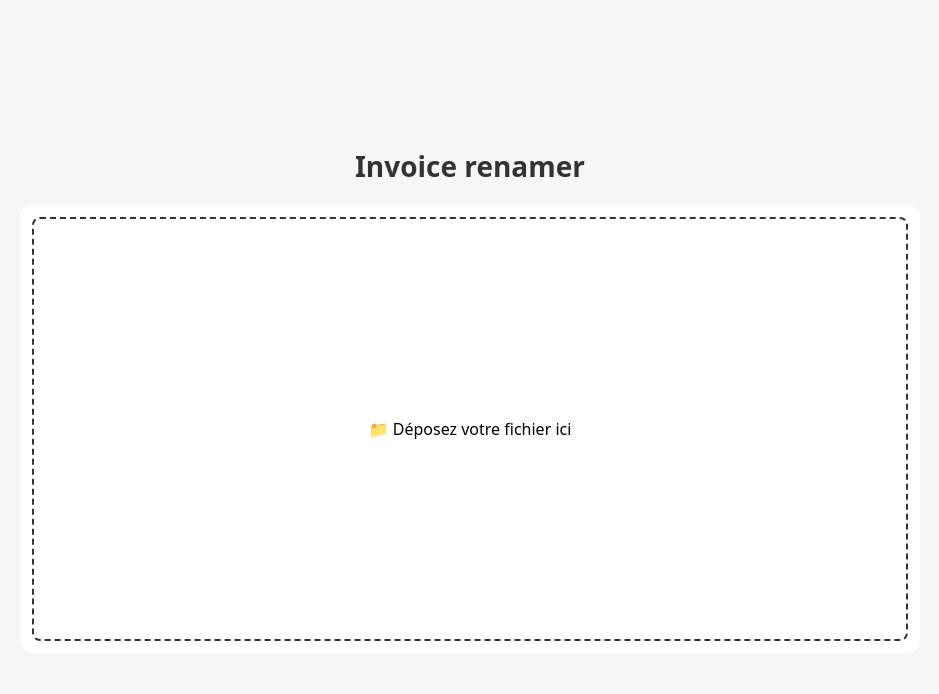
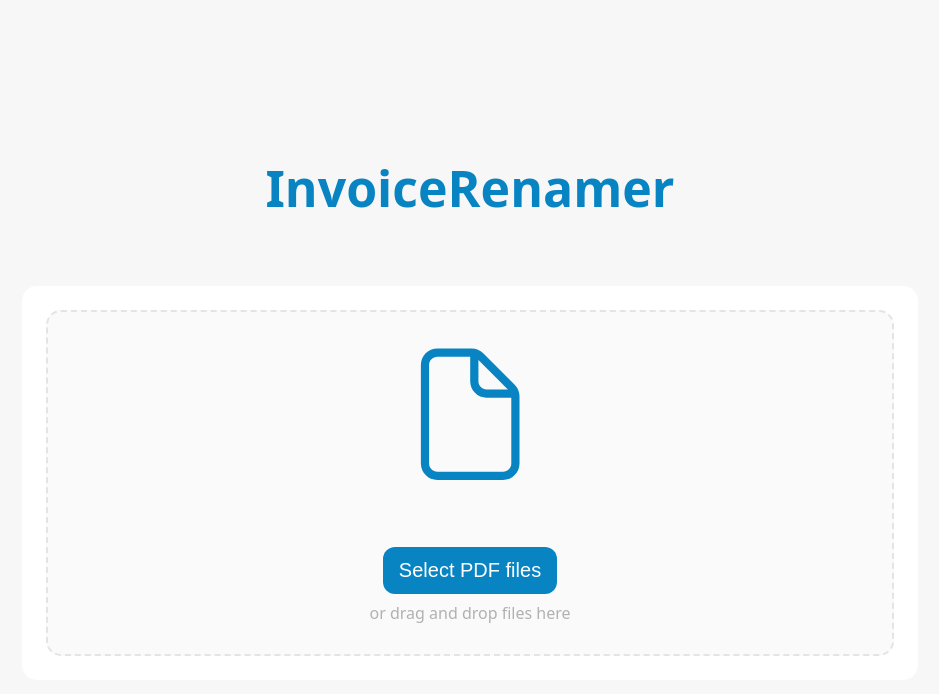
Before and after one commit to Dogmael/invoice-renamer, a website built with Vite: page invoiceRenamer/index.html in a window 1280 px wide. Shown: the whole page, without its empty margins (170-1109 px from the left). Built offline with nearby package versions, Linux system fonts and the light colour scheme.

Commit message:
First simple complet front

```diff
--- a/invoiceRenamer/index.html
+++ b/invoiceRenamer/index.html
@@ -5,7 +5,7 @@
   <meta charset="UTF-8" />
   <link rel="stylesheet" href="/src/styles.css" />
   <meta name="viewport" content="width=device-width, initial-scale=1.0" />
-  <title>Invoice renamer</title>
+  <title>InvoiceRenamer</title>
   <script type="module" src="/src/main.ts" defer></script>
 </head>
 
@@ -14,13 +14,24 @@
     <div class="centered-box">
       <!-- Zone de texte -->
       <div class="text-zone">
-        <h1>Invoice renamer</h1>
+        <h1>InvoiceRenamer</h1>
       </div>
 
       <!-- Zone de drop -->
       <div class="drop-zone-container" id="dropZoneContainer">
         <div class="drop-zone" id="dropZone">
-          <p>📁 Déposez votre fichier ici</p>
+          <div class="drop-zone-content">
+            <div class="drop-zone-icon">
+              <svg class="pdf-icon" xmlns="http://www.w3.org/2000/svg" viewBox="0 0 640 640">
+                <path
+                  d="M320 96L192 96C174.3 96 160 110.3 160 128L160 512C160 529.7 174.3 544 192 544L448 544C465.7 544 480 529.7 480 512L480 256L384 256C348.7 256 320 227.3 320 192L320 96zM466.7 224L352 109.3L352 192C352 209.7 366.3 224 384 224L466.7 224zM128 128C128 92.7 156.7 64 192 64L325.5 64C342.5 64 358.8 70.7 370.8 82.7L493.3 205.3C505.3 217.3 512 233.6 512 250.6L512 512C512 547.3 483.3 576 448 576L192 576C156.7 576 128 547.3 128 512L128 128z" />
+              </svg>
+            </div>
+            <div class="drop-zone-actions">
+              <button class="select-button" id="selectButton">Select PDF files</button>
+              <p class="darg-and-drop-files-hint">or drag and drop files here</p>
+            </div>
+          </div>
           <input type="file" id="fileInput" style="display: none;">
         </div>
       </div>
--- a/invoiceRenamer/src/styles.css
+++ b/invoiceRenamer/src/styles.css
@@ -1,10 +1,15 @@
+:root {
+  --primary-color: #0884C3;
+  --border-radius: 15px;
+}
+
 html,
 body {
   margin: 0;
   padding: 0;
   height: 100%;
   font-family: system-ui;
-  background-color: rgb(246, 246, 246);
+  background-color: #F7F7F7;
   overflow: scroll;
 }
 
@@ -15,9 +20,9 @@ body {
 }
 
 .centered-box {
-  width: clamp(320px, 80vw, 900px);
-  max-height: calc(100dvh - 4rem);
-  aspect-ratio: 16/9;
+  width: clamp(320px, 70vw, 900px);
+  max-height: calc(100dvh - 15rem);
+  aspect-ratio: 4/3;
   overflow-y: auto;
   display: flex;
   flex-direction: column;
@@ -29,9 +34,9 @@ body {
 }
 
 .text-zone h1 {
-  margin: 0 0 20px 0;
-  color: #333;
-  font-size: 28px;
+  margin-bottom: clamp(1rem, 5vw, 15rem);
+  color: var(--primary-color);
+  font-size: clamp(2rem, 4vw, 3.125rem);
   font-weight: 600;
 }
 
@@ -39,19 +44,69 @@ body {
   flex: 1;
   min-height: 0;
   background-color: white;
-  border-radius: 12px;
+  border-radius: var(--border-radius);
   position: relative;
-  padding: 0.75rem;
+  padding: clamp(1rem, 4vw, 1.5rem);
 }
 
 .drop-zone {
+  width: calc(100% - 4px);
+  height: calc(100% - 4px);
+  border-radius: var(--border-radius);
+  border: 2.8px dashed #e4e4e4;
+  background-color: #FAFAFA;
+}
+
+.drop-zone-content {
+  height: 100%;
   width: 100%;
-  height: 100%;
-  border-radius: 8px;
-  border: 2px dashed #333;
+  text-align: center;
   display: flex;
   flex-direction: column;
+  align-items: center;
   justify-content: center;
+}
+
+.drop-zone-icon {
+  height: 60%;
+  display: flex;
   align-items: center;
-  box-sizing: border-box;
+  justify-content: center;
 }
+
+.drop-zone-actions {
+  height: 40%;
+  display: flex;
+  flex-direction: column;
+  align-items: center;
+  justify-content: center;
+  gap: 0.5rem;
+}
+
+.pdf-icon {
+  width: 100%;
+  height: 80%;
+  fill: var(--primary-color);
+}
+
+.select-button {
+  padding: clamp(0.5rem, 1.5vmin, 0.75rem) clamp(1rem, 2vmin, 1.5rem);
+  background-color: var(--primary-color);
+  color: white;
+  border: none;
+  border-radius: 12px;
+  font-size: clamp(1.2rem, 2.5vmin, 1.75rem);
+  font-weight: 500;
+  cursor: pointer;
+  transition: all 0.2s ease;
+}
+
+.select-button:hover {
+  background-color: color-mix(in srgb, var(--primary-color) 80%, white);
+}
+
+.darg-and-drop-files-hint {
+  color: #B1B1B1;
+  font-size: 1em;
+  margin: 0px;
+}
```
